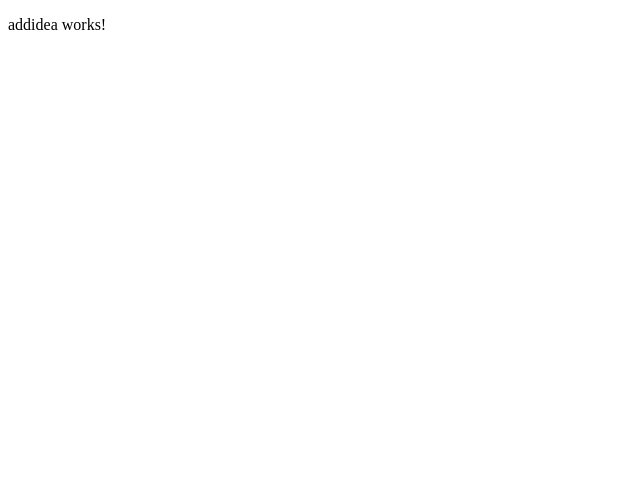
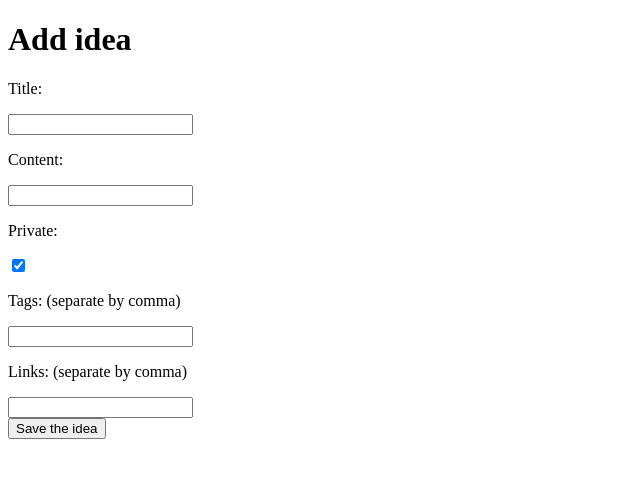
Before and after one commit to juhavuo/keeping_track_of_ideas_frontend, an Angular app: page /addidea in a window 1280 px wide. Shown: the top 478 px of the page, without its empty margins (0-640 px from the left). Built offline with nearby package versions, Linux system fonts and the light colour scheme.

Commit message:
ideas are send to backend with default username

```diff
--- a/src/app/components/addidea/addidea.component.html
+++ b/src/app/components/addidea/addidea.component.html
@@ -1,3 +1,12 @@
-<p>
-  addidea works!
-</p>
+<h1>Add idea</h1>
+<p>Title:</p>
+<input type ="text" [(ngModel)] = "idea.title">
+<p>Content:</p>
+<input type ="text" [(ngModel)] = "idea.details">
+<p>Private:</p>
+<input type ="checkbox" [(ngModel)] = "idea.is_private">
+<p>Tags: (separate by comma)</p>
+<input type = "text" [(ngModel)] = "tagsAsString">
+<p>Links: (separate by comma)</p>
+<input type = "text" [(ngModel)] = "linksAsString"><br>
+<button (click)="saveTheIdea()">Save the idea </button>
--- a/src/app/components/addidea/addidea.component.ts
+++ b/src/app/components/addidea/addidea.component.ts
@@ -1,4 +1,6 @@
 import { Component, OnInit } from '@angular/core';
+import { Idea } from '../../models/idea';
+import { BackendConnectorService } from '../../services/backend-connector.service';
 
 @Component({
   selector: 'app-addidea',
@@ -7,9 +9,32 @@ import { Component, OnInit } from '@angular/core';
 })
 export class AddideaComponent implements OnInit {
 
-  constructor() { }
+  idea: Idea = {
+    _id: '',
+    owner: 'default_1',
+    is_private: true,
+    title: '',
+    details: '',
+    keywords: [],
+    time: '',
+    links: []
+  };
+
+  linksAsString: string = '';
+  tagsAsString: string = '';
+
+  constructor(private backendConnectorService: BackendConnectorService) { }
 
   ngOnInit() {
   }
 
+  public saveTheIdea(){
+
+    const linksArray=this.linksAsString.split(',');
+    const tagsArray=this.tagsAsString.split(',');
+    this.idea.keywords = tagsArray;
+    this.idea.links = linksArray;
+    this.backendConnectorService.saveIdea(this.idea);
+  }
+
 }
--- a/src/app/services/backend-connector.service.ts
+++ b/src/app/services/backend-connector.service.ts
@@ -44,4 +44,10 @@ export class BackendConnectorService {
       return this.http.get(this.ideasUrl+'/public');
   }
 
+  public saveIdea(i: Idea){
+    console.log(i);
+    return this.http.post(this.ideasUrl, i, this.settings).subscribe(response =>{
+    });
+  }
+
 }
```
